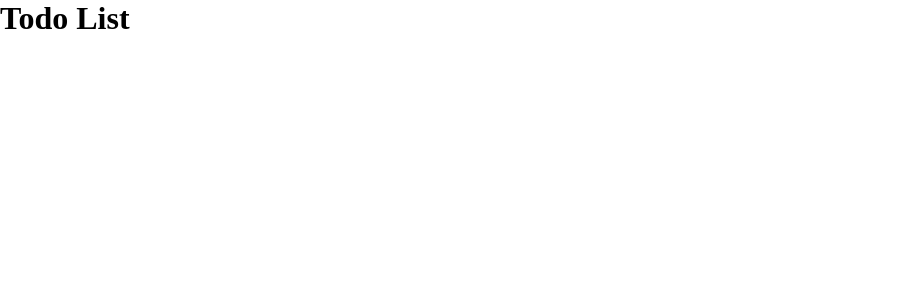
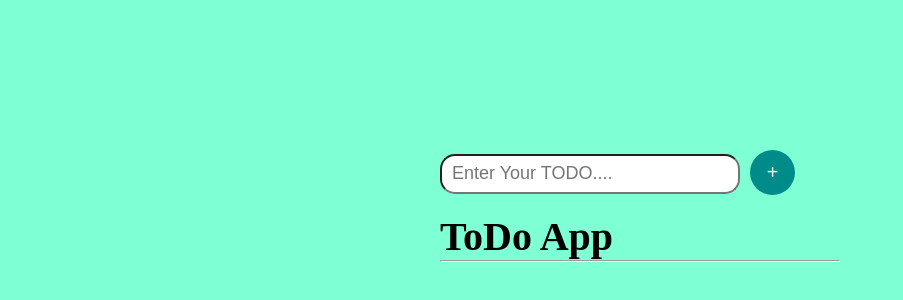
Before and after one commit to myovira/React-Keys, a React (Vite) app: page /todolist in a window 1280 px wide. Shown: the top 300 px of the page, without its empty margins (0-903 px from the left). Built offline with nearby package versions, Linux system fonts and the light colour scheme.

Commit message:
TODO Complete

```diff
--- a/src/App.css
+++ b/src/App.css
@@ -83,3 +83,59 @@ background: burlywood;
   color: white;
   background-color: brown;
 }
+.main-container{
+  display: flex;
+  justify-content: center;
+  align-items: center;
+  height: 100vh;
+  width: 100%;
+  background-color: aquamarine;
+}
+.center-container{
+  height: 500px;
+  width: 400px;
+}
+.input-box-todo{
+border-radius: 15px;
+padding: 10px;
+width: 300px;
+height: 40px;
+outline: none;
+font-size: 18px;
+
+
+}
+.add-btn{
+  color:white;
+  height: 45px;
+  width: 45px;
+  border-radius: 50px;
+  background-color: darkcyan;
+  border: none;
+  font-size: 20px;
+  margin-left: 10px;
+}
+.list-items{
+  width: 400px;
+  justify-content: space-between;
+  height: 30px;
+  padding: 10px;
+  border: none;
+  margin: 15px 0px;
+  align-items: center;
+  color: black;
+  border-radius: 30px;
+  background-color: white;
+  display: flex;
+  flex-direction: row;
+  font-size: 14px;
+}
+.list-items button{
+  padding: 2px 4px;
+  background-color: darkcyan;
+  color: white;
+  border: none;
+  border-radius: 4px;
+  width: 25px;
+  height: 25px;
+}
--- a/src/App.jsx
+++ b/src/App.jsx
@@ -8,6 +8,7 @@ import SimpleAdditionApp from './componant/SimpleAdditionApp'
 import ClickTracker from './componant/ClickTracker'
 import CounterApp from './componant/CounterApp'
 import Mode from './componant/Mode'
+import TimerApp from './componant/TimerApp'
 
 
 const App = () => {
@@ -23,8 +24,10 @@ const App = () => {
     <Route path='additionapp'element={<SimpleAdditionApp/>} />
     <Route path='clicktracker' element={<ClickTracker />} />
     <Route path='mode' element={<Mode/>} />
+    <Route path='timerapp' element={<TimerApp/>} />
     </Routes>
     </Router>
+
     </>
   );
 }
--- a/src/componant/Home.jsx
+++ b/src/componant/Home.jsx
@@ -43,7 +43,9 @@ const Home = () => {
     <br></br>
     <br></br>
     <p>Asgmt 13:</p><Link to="additionapp">Simple Addition App</Link>
-    </>
+    <br></br>
+    <br></br>
+    <p>Asgmt 14:</p><Link to="timerapp">Timer Application</Link>    </>
   )
 }
 
--- /dev/null
+++ b/src/componant/TimerApp.jsx
@@ -0,0 +1,35 @@
+import React, { useEffect, useState } from "react";
+
+const TimerApp = () => {
+  const [show, SetShow] = useState(false);
+
+
+  return (
+    <div>
+      <h1> This is timer component</h1>
+      <button onClick={() => SetShow(!show)}>Stop</button>
+      {show && <Test />}
+    </div>
+  );
+};
+
+function Test() {
+  useEffect(() => {
+    const id = setInterval(() => {
+      console.log("Hello there");
+    }, 2000);
+
+    return () => {
+      // cleanup acttivities, will run on unmount
+      console.log("Unmounting");
+      clearInterval(id);
+    };
+  }, []);
+  return (
+    <>
+      <h1>Test Component</h1>
+    </>
+  );
+}
+
+export default TimerApp
--- a/src/componant/TodoList.jsx
+++ b/src/componant/TodoList.jsx
@@ -1,8 +1,48 @@
-import React from 'react'
+import React, { useState } from 'react'
+
+
 
 const TodoList = () => {
+
+  const [text, setText] = useState("");
+  const [listTodo, setListtodo] = useState([]);
+
+  let addList=(text) => {
+    setListtodo([...listTodo,text]);
+    setText(" ");
+  }
+  const deleteList = (id)=>{
+    let newlistTodo=[...listTodo];
+    newlistTodo.splice(id,1);
+    setListtodo([...newlistTodo]);
+
+  }
+
+
+
   return (
-   <h1>Todo List</h1>
+    <>
+<div className="main-container">
+  <div className="center-container">
+      <div className="input-container">
+
+        <input type='text' className='input-box-todo' placeholder='Enter Your TODO....' onChange={(e) => { setText(e.target.value);}} value={text}></input>
+        <button className='add-btn' onClick={() => addList(text)}>+</button>
+      </div>
+      <br></br>
+      <h1 style={{fontSize:"40px"}}>ToDo App</h1>
+      <hr></hr>
+      {listTodo.map((element,index)=>{
+        return (
+          <div className='list-items' key={index}>
+            <h2>{element}</h2>
+            <button onClick={()=> deleteList()}>x</button>
+          </div>
+        )
+      })}
+      </div>
+      </div>
+    </>
   )
 }
 
```
